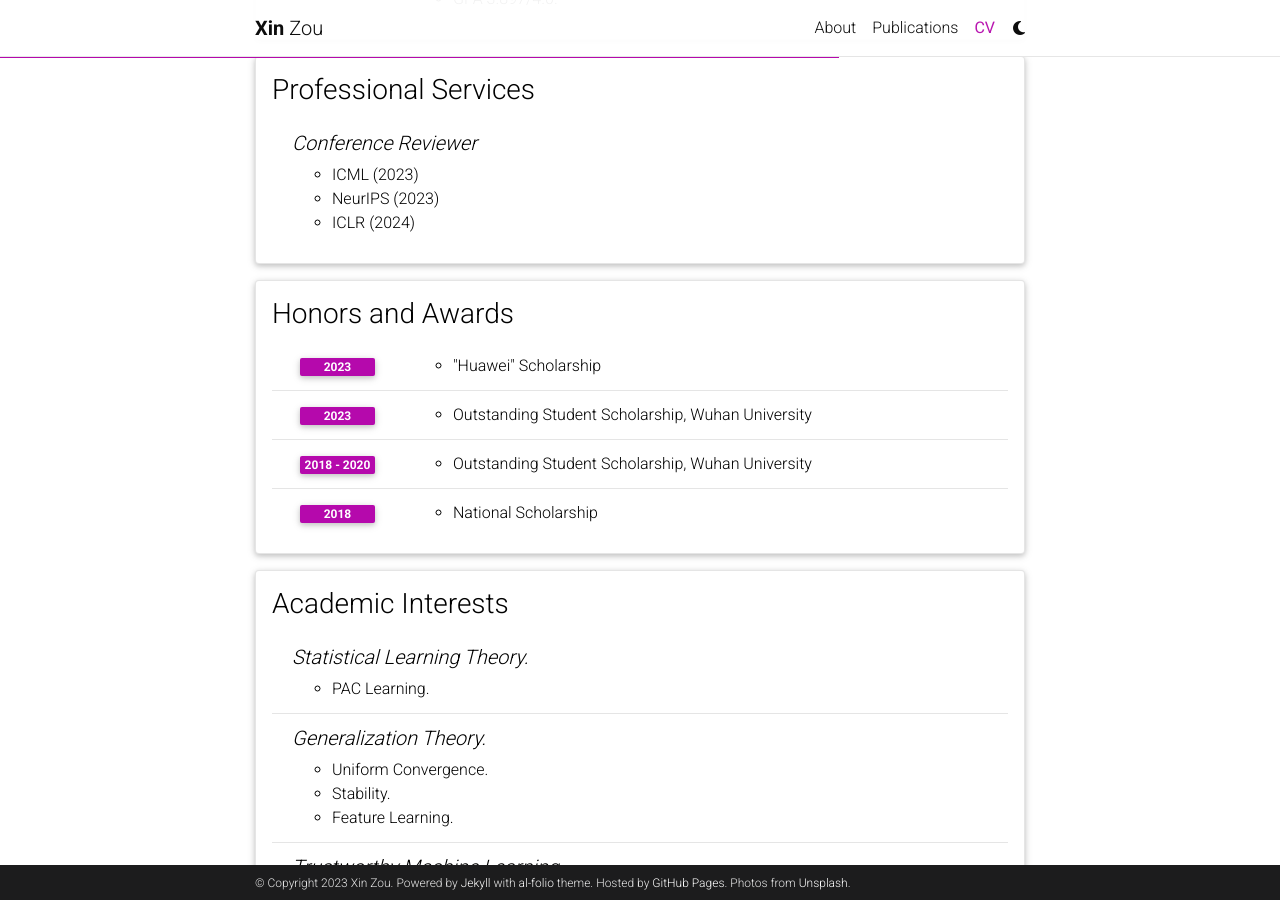
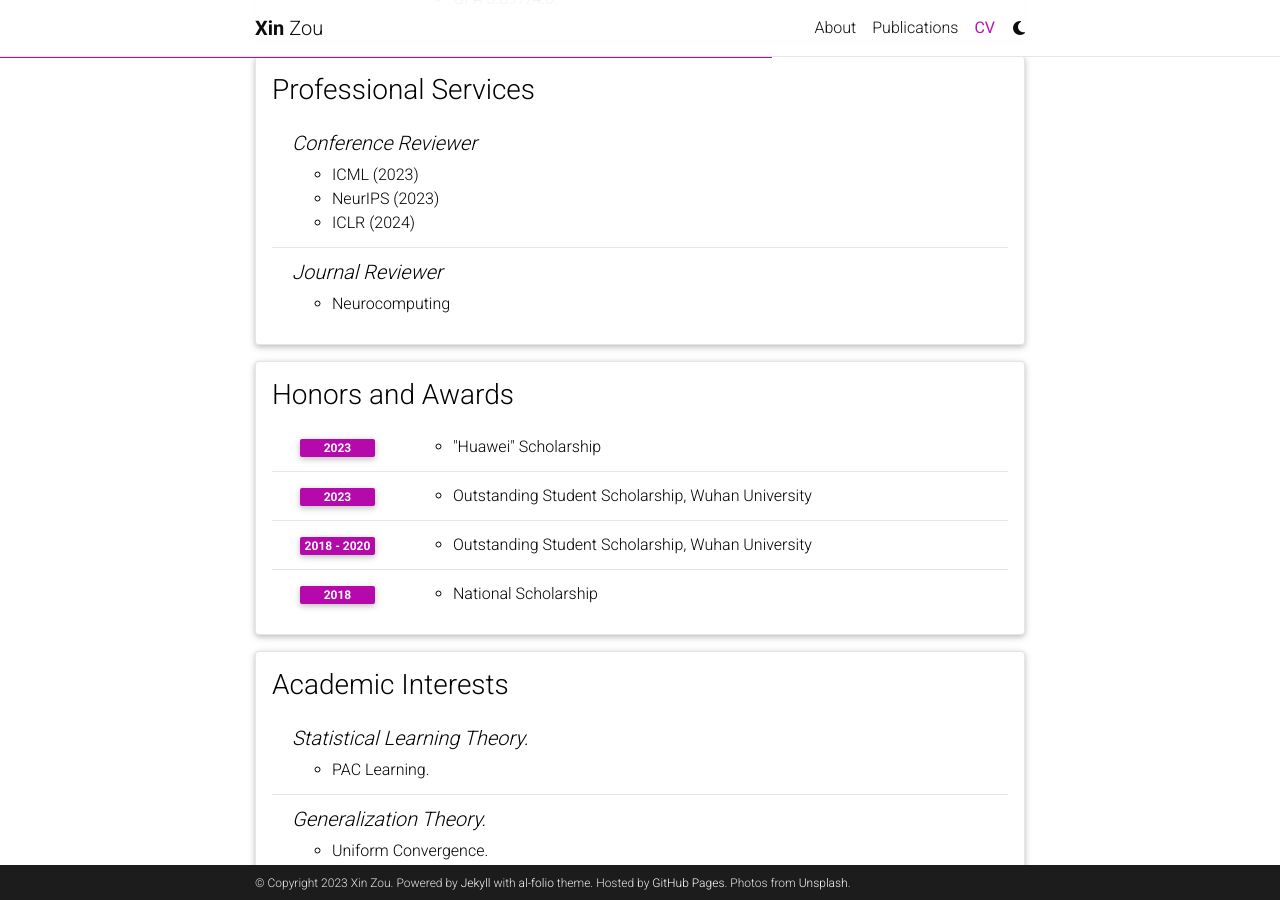
Before and after one commit to ZouXinn/ZouXinn.github.io, a Jekyll site: the page built from _pages/cv.md, in a window 1280 px wide and 900 px high, scrolled down 604 px. Built offline with Jekyll 4.4.1, drawn with Linux system fonts in a browser that asks for light colours; comment, search, counter and statistics services are not loaded; a style sheet for code colours, icons or effects is not loaded.

Commit message:
add Neurocomputing Journal reviewer

```diff
--- a/_data/cv.yml
+++ b/_data/cv.yml
@@ -61,6 +61,9 @@
       - ICML (2023)
       - NeurIPS (2023)
       - ICLR (2024)
+    - title: Journal Reviewer
+      items:
+      - Neurocomputing
 
 - title: Honors and Awards
   type: time_table
```
